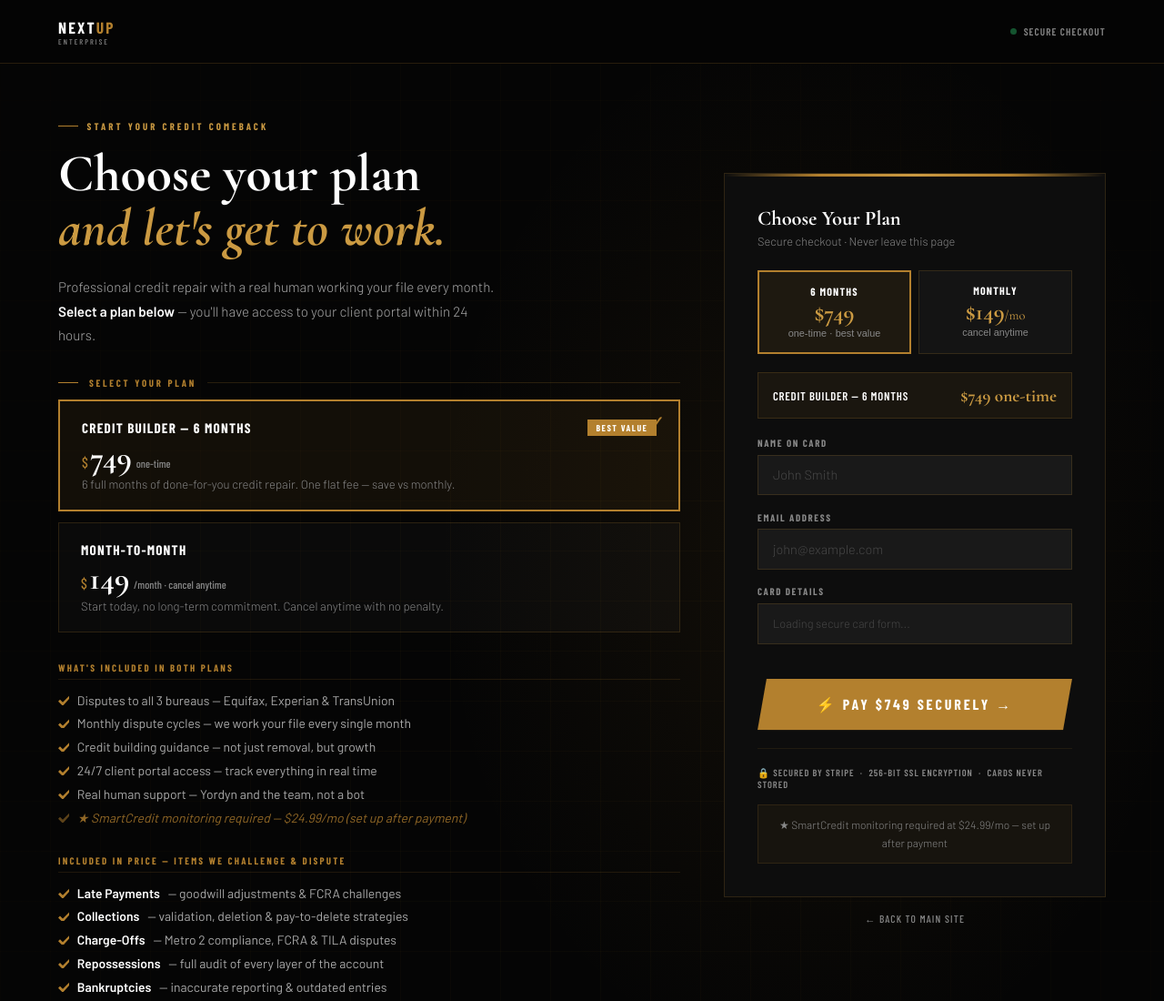
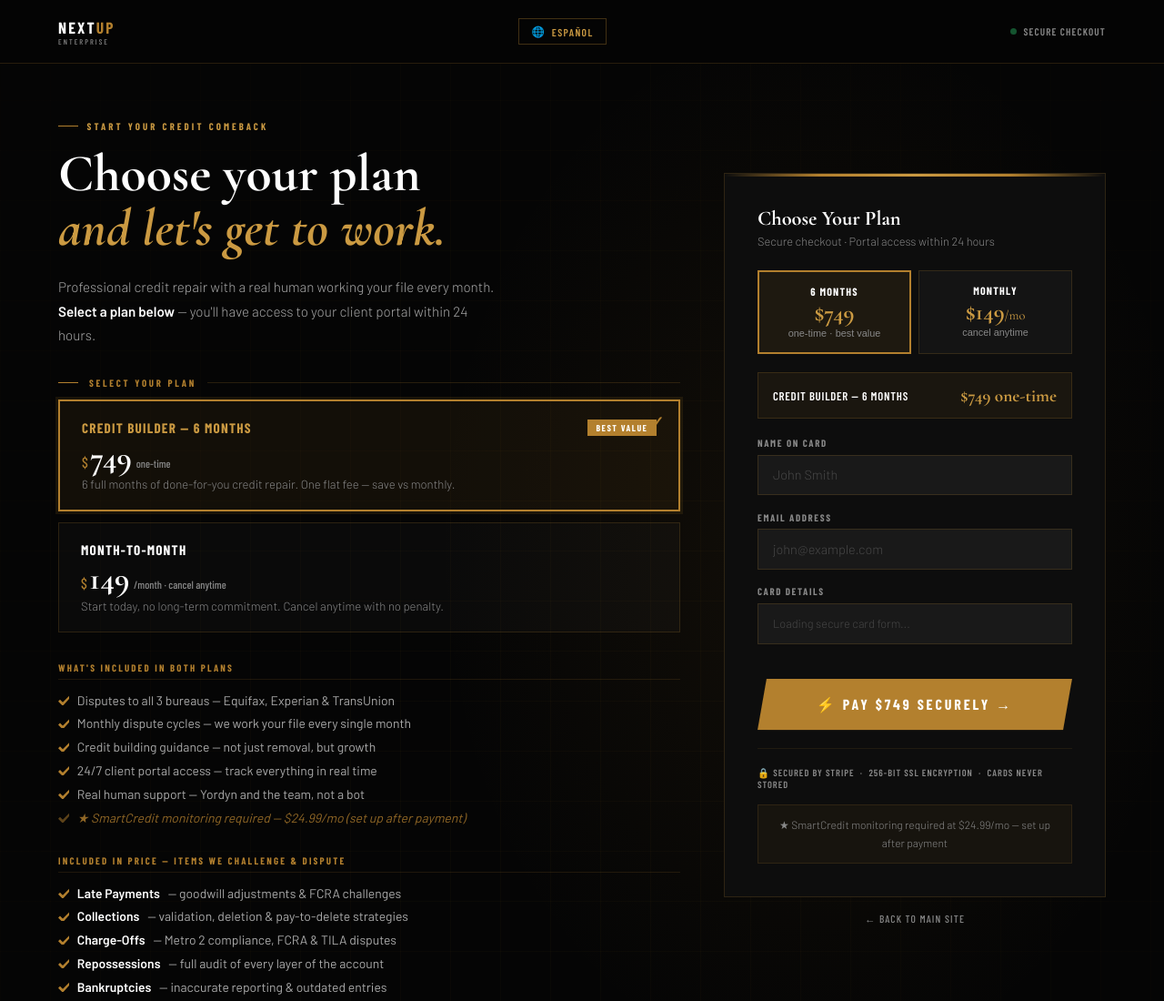
Before and after one commit to nextupcredit-web/nextupenterprise, a plain HTML site: page checkout.html in a window 1280 px wide. Shown: the top 1100 px of the page at 91% size. Drawn offline with nearby package versions, Linux system fonts and the light colour scheme; a script that the page names is missing; a web font is replaced by a local one.

Commit message:
Update checkout.html

```diff
--- a/checkout.html
+++ b/checkout.html
@@ -207,6 +207,25 @@ a{text-decoration:none;}
 @keyframes coPayGlow { 0%,100%{box-shadow:0 6px 24px rgba(179,128,46,0.35);} 50%{box-shadow:0 8px 32px rgba(179,128,46,0.55);} }
 .co-pay-now-btn:not(:disabled) { animation:coPayGlow 2.5s ease-in-out infinite; }
 
+
+/* TRANSLATE */
+#google_translate_element{display:none;}
+.goog-te-banner-frame{display:none!important;}
+body{top:0!important;}
+.skiptranslate{display:none!important;}
+.co-translate-btn{display:inline-flex;align-items:center;gap:.4rem;background:transparent;border:1px solid rgba(179,128,46,0.35);color:var(--nl);font-family:"Barlow Condensed",sans-serif;font-weight:600;font-size:.72rem;letter-spacing:.12em;text-transform:uppercase;padding:.38rem .85rem;cursor:pointer;transition:all .2s;white-space:nowrap;}
+.co-translate-btn:hover{background:rgba(179,128,46,0.1);border-color:var(--nb);}
+
+
+/* Plan card active state */
+.co-plan.selected {
+  border: 2px solid var(--nb) !important;
+  background: rgba(179,128,46,0.08) !important;
+  box-shadow: 0 0 0 3px rgba(179,128,46,0.12);
+}
+.co-plan.selected .co-plan-name { color: var(--nl) !important; }
+.co-plan { cursor: pointer; }
+
 </style>
 
 <!-- PAGE -->
@@ -217,6 +236,7 @@ a{text-decoration:none;}
       <span class="co-logo-sub">Enterprise</span>
     </a>
   </div>
+  <button class="co-translate-btn" onclick="nueTranslatePage()">🌐 <span class="co-trans-label">Español</span></button>
   <div class="co-secure">
     <div class="co-secure-dot"></div>
     Secure Checkout
@@ -309,7 +329,7 @@ a{text-decoration:none;}
   <div class="co-right">
     <div class="co-form-card">
       <div class="co-form-title">Choose Your Plan</div>
-      <div class="co-form-sub">Secure checkout · Never leave this page</div>
+      <div class="co-form-sub">Secure checkout · Portal access within 24 hours</div>
 
       <!-- PLAN TOGGLE -->
       <div class="co-plan-toggle">
```
